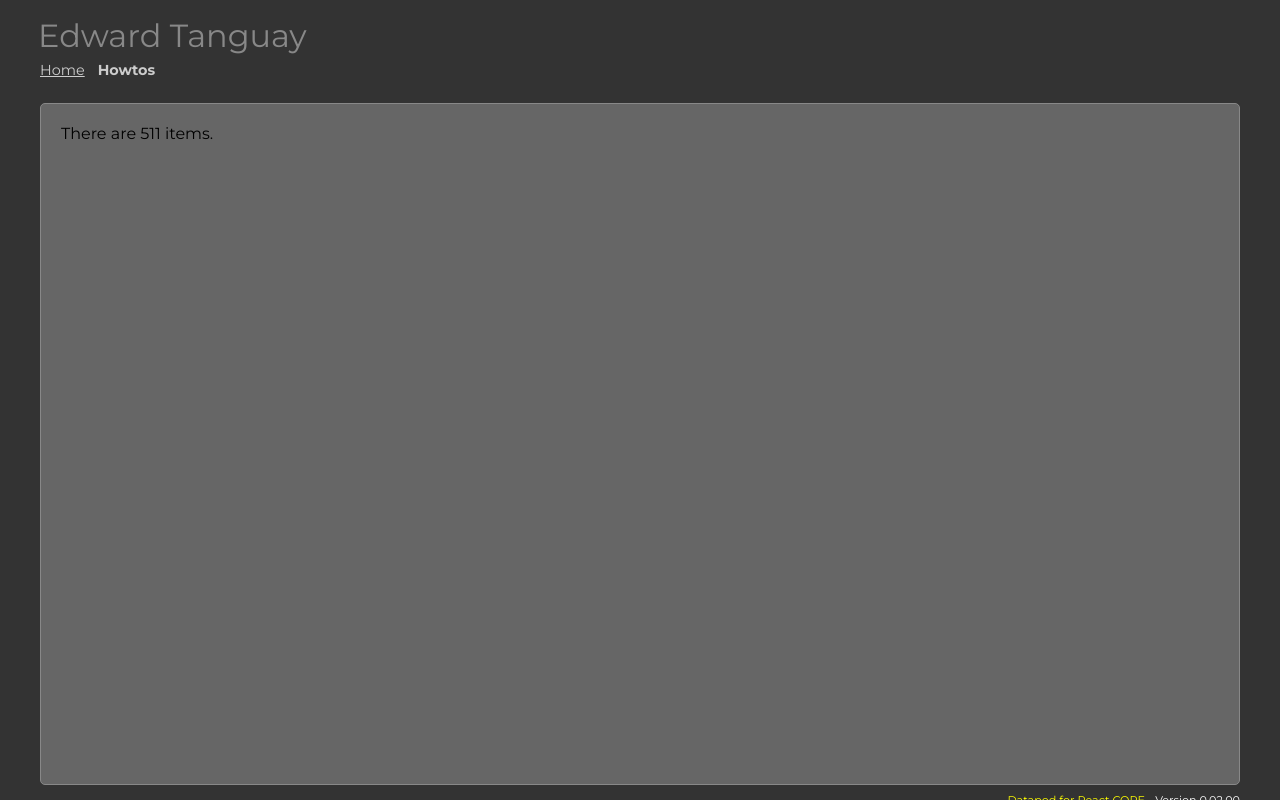
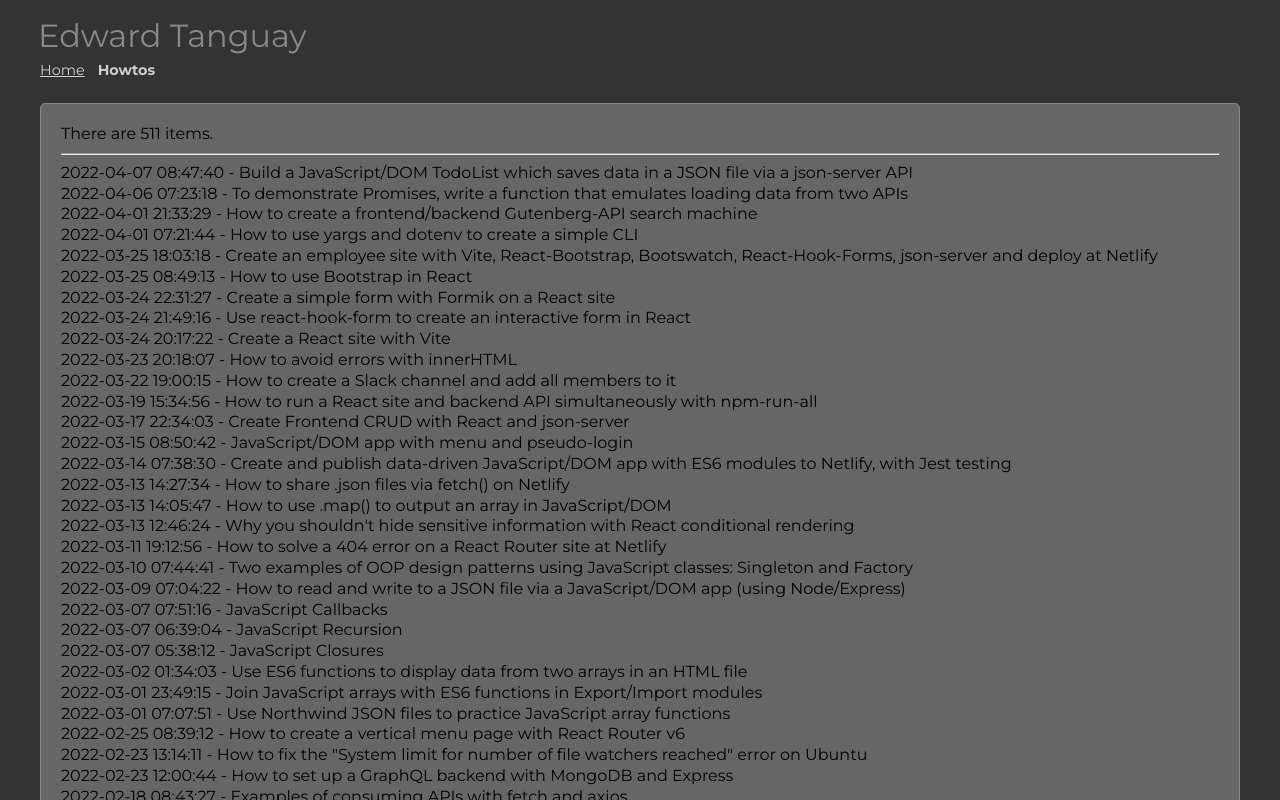
Before and after one commit to edwardtanguay/dpodreactcore, a React (Create React App) app: page /howtos in a window 1280 px wide. Shown: the top 800 px of the page. Built offline with nearby package versions, Linux system fonts and the light colour scheme.

Commit message:
all url variables works

```diff
--- a/src/custom/pages/PageHowtos.tsx
+++ b/src/custom/pages/PageHowtos.tsx
@@ -4,16 +4,48 @@ import '../styles/page_howtos.scss';
 import { IItemPageProps, IHowto } from '../models/interfaces';
 import _initialItems from '../models/model_howtos';
 import * as qarr from '../../system/qtools/qarr';
+import * as qstr from '../../system/qtools/qstr';
 
 function PageHowtos(props: IItemPageProps) {
 	const { id, searchText, idCode } = props;
 	const [items, setItems] = useState<IHowto[]>([]);
 
 	const loadItems = (): IHowto[] => {
+
 		switch (true) {
+
 			case id !== 0: {
 				return _initialItems.filter((howto: IHowto) => howto.id === id);
 			}
+		case searchText !== '': {
+			const items = _initialItems.filter((howto: IHowto) =>
+				qstr.searchTextMatches(
+					searchText,
+					[howto.title, howto.body].join('|')
+				)
+			);
+			return qarr.sortObjects(items, 'systemWhenCreated', 'desc');
+		}
+
+			case idCode !== '': {
+				switch (idCode) {
+					case 'oldestFirst':
+						const items = [..._initialItems];
+						return qarr.sortObjects(
+							items,
+							'systemWhenCreated',
+							'asc'
+						);
+					case 'newestFirst':
+					default:
+						return qarr.sortObjects(
+							_initialItems,
+							'systemWhenCreated',
+							'desc'
+						);
+				}
+			}
+
 			default: {
 				return qarr.sortObjects(
 					_initialItems,
@@ -34,6 +66,12 @@ function PageHowtos(props: IItemPageProps) {
 	return (
 		<div className="page page_howtos">
 			<div>There are {items.length} items.</div>
+			<hr />
+			{items.map(item => {
+				return (
+					<div>{item.systemWhenCreated} - {item.title}</div>
+				)
+			})}
 		</div>
 	);
 }
```
Also changed, not shown: dev/notes.txt, dev/notes_OLD.txt (added).
